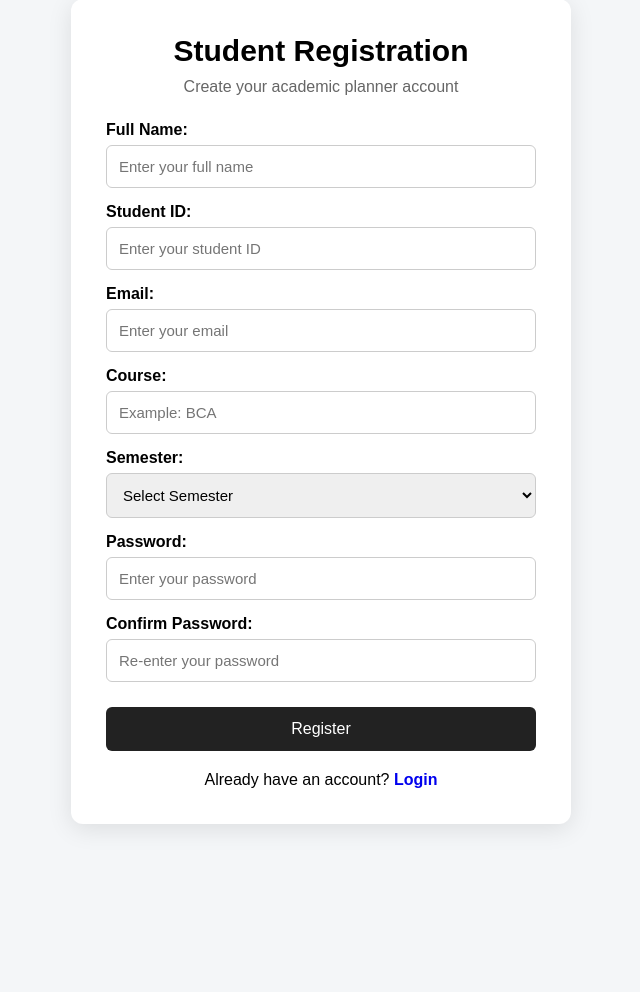
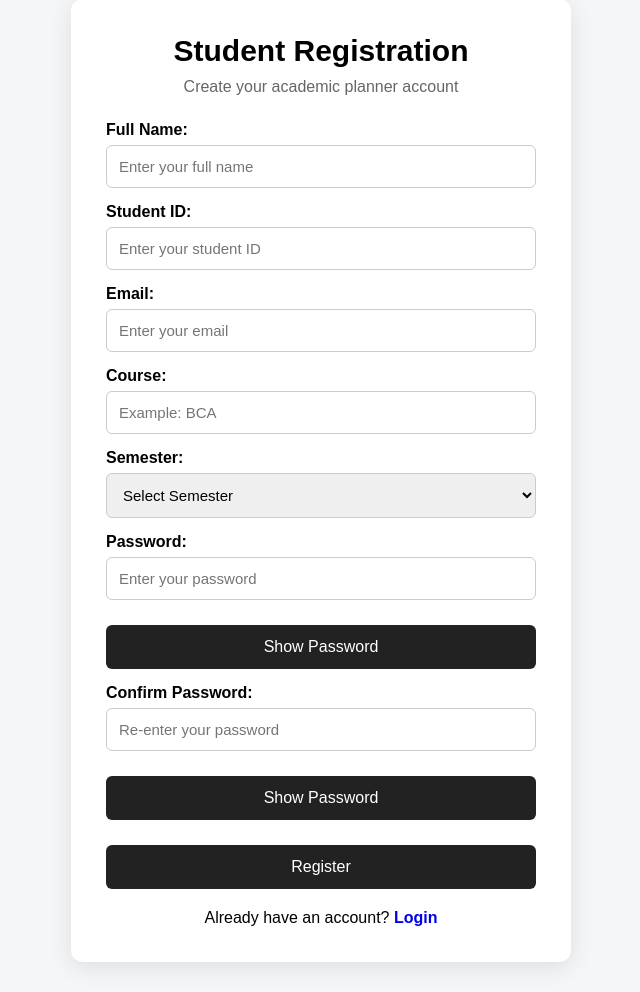
Before and after one commit to ganeshvibhuti30-prog/Student-Study-Planner, a Flask app: page /register in a window 1280 px wide. Shown: the part 31-1023 px from the top of the page, without its empty margins (319-959 px from the left). Before the commit the page ends 860 px from the top, so only its background shows below. Run offline with Flask 3, Linux system fonts and the light colour scheme.

Commit message:
Add password visibility toggle

```diff
--- a/static/js/register.js
+++ b/static/js/register.js
@@ -27,3 +27,38 @@ registrationForm.addEventListener("submit", function (event) {
         return;
     }
 });
+
+
+// Password visibility toggle
+const passwordInput = document.getElementById("password");
+const togglePassword = document.getElementById("togglePassword");
+
+togglePassword.addEventListener("click", function () {
+
+    if (passwordInput.type === "password") {
+        passwordInput.type = "text";
+        togglePassword.textContent = "Hide Password";
+    } else {
+        passwordInput.type = "password";
+        togglePassword.textContent = "Show Password";
+    }
+});
+
+
+// Confirm password visibility toggle
+const confirmPasswordInput =
+    document.getElementById("confirm_password");
+
+const toggleConfirmPassword =
+    document.getElementById("toggleConfirmPassword");
+
+toggleConfirmPassword.addEventListener("click", function () {
+
+    if (confirmPasswordInput.type === "password") {
+        confirmPasswordInput.type = "text";
+        toggleConfirmPassword.textContent = "Hide Password";
+    } else {
+        confirmPasswordInput.type = "password";
+        toggleConfirmPassword.textContent = "Show Password";
+    }
+});
--- a/templates/register.html
+++ b/templates/register.html
@@ -91,6 +91,10 @@
                     required
                 >
 
+                <button type="button" id="togglePassword">
+                    Show Password
+                </button>
+
                 <!-- Confirm Password -->
                 <label for="confirm_password">
                     Confirm Password:
@@ -103,6 +107,10 @@
                     placeholder="Re-enter your password"
                     required
                 >
+
+                <button type="button" id="toggleConfirmPassword">
+                    Show Password
+                </button>
                 <p id="passwordError" class="password-error"></p>
 
                 <!-- Register Button -->
```
